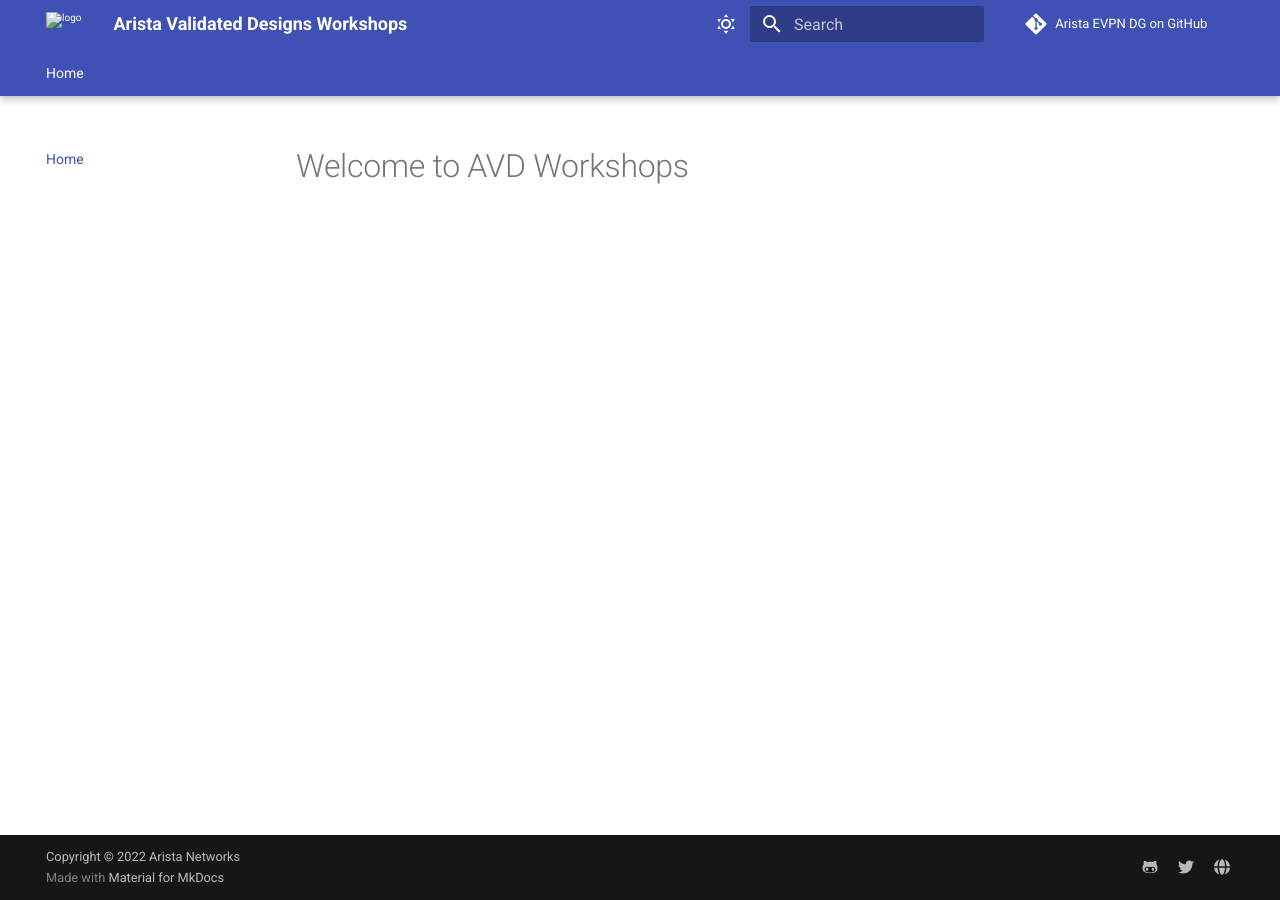
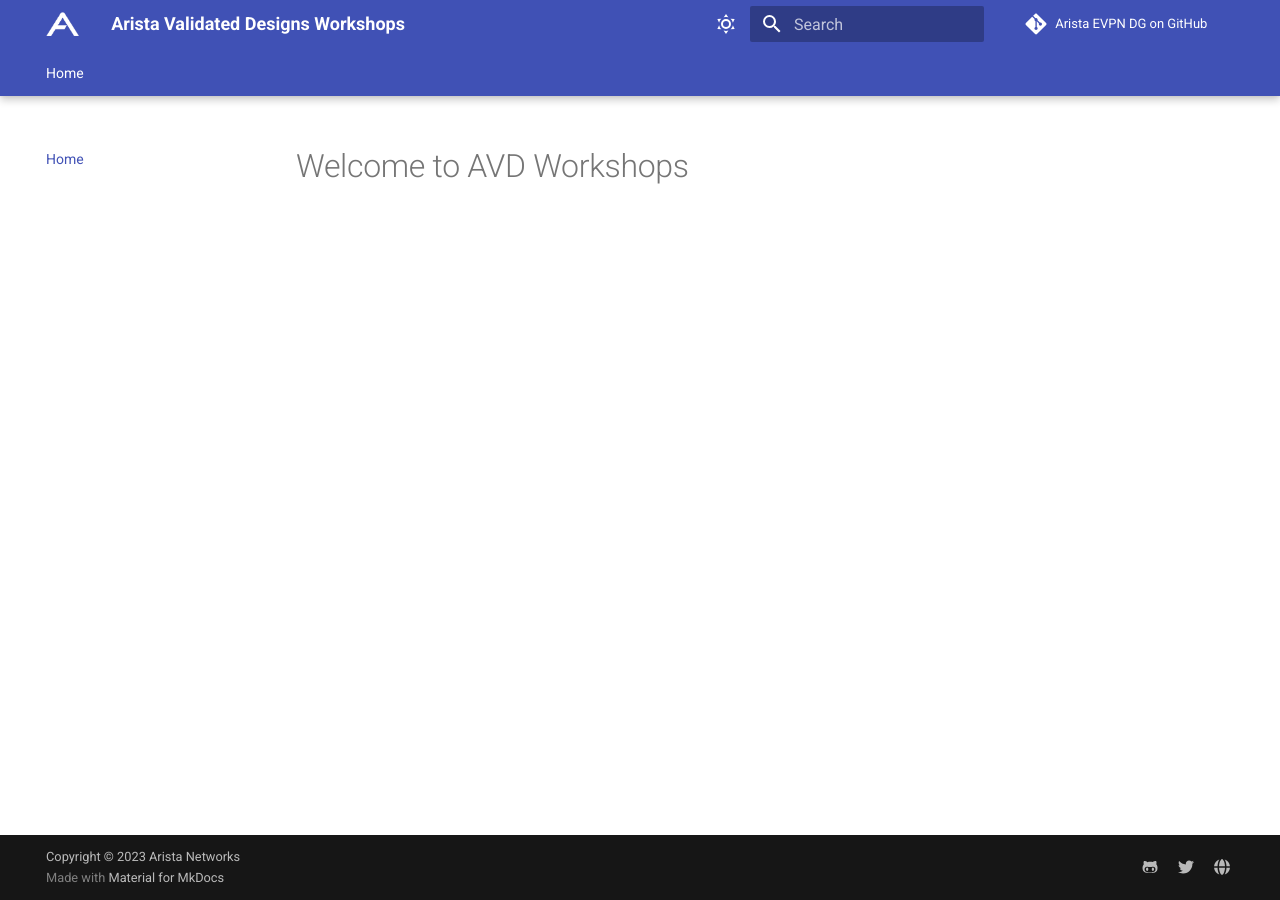
Before and after one commit to aristanetworks/avd-workshops, an MkDocs documentation site: the page built from workshops/index.md, in a window 1280 px wide. Built offline with MkDocs 1.6.1 and Material for MkDocs 9.7.7, drawn with Linux system fonts in a browser that asks for light colours; comment, search, counter and statistics services are not loaded.

Commit message:
even more ready

```diff
--- a/mkdocs.yml
+++ b/mkdocs.yml
@@ -5,12 +5,12 @@
 nav:
   - Home: index.md
 
-copyright: Copyright &copy; 2022 Arista Networks
+copyright: Copyright &copy; 2023 Arista Networks
 
 extra:
   social:
     - icon: fontawesome/brands/github-alt
-      link: https://github.com/aristanetworks/deployment-guide-evpn
+      link: https://github.com/aristanetworks/avd-workshops
     - icon: fontawesome/brands/twitter
       link: https://twitter.com/AristaNetworks
     - icon: fontawesome/solid/globe
@@ -63,7 +63,7 @@
 
 repo_name: Arista EVPN DG on GitHub
 
-repo_url: https://github.com/aristanetworks/deployment-guide-evpn
+repo_url: https://github.com/aristanetworks/avd-workshops
 
 theme:
 
```
Also changed, not shown: workshops/assets/images/logo.png (added), 2 other files.
